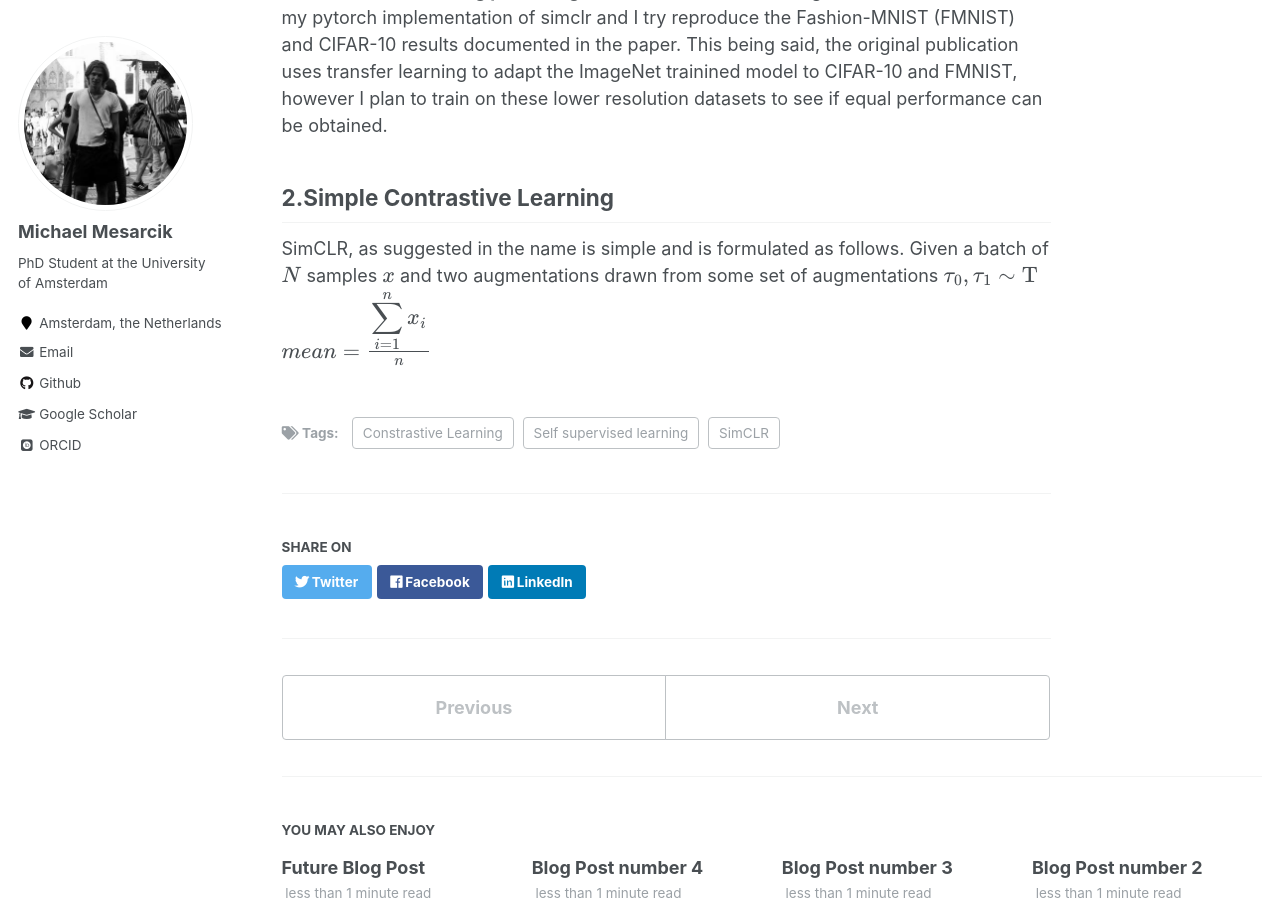
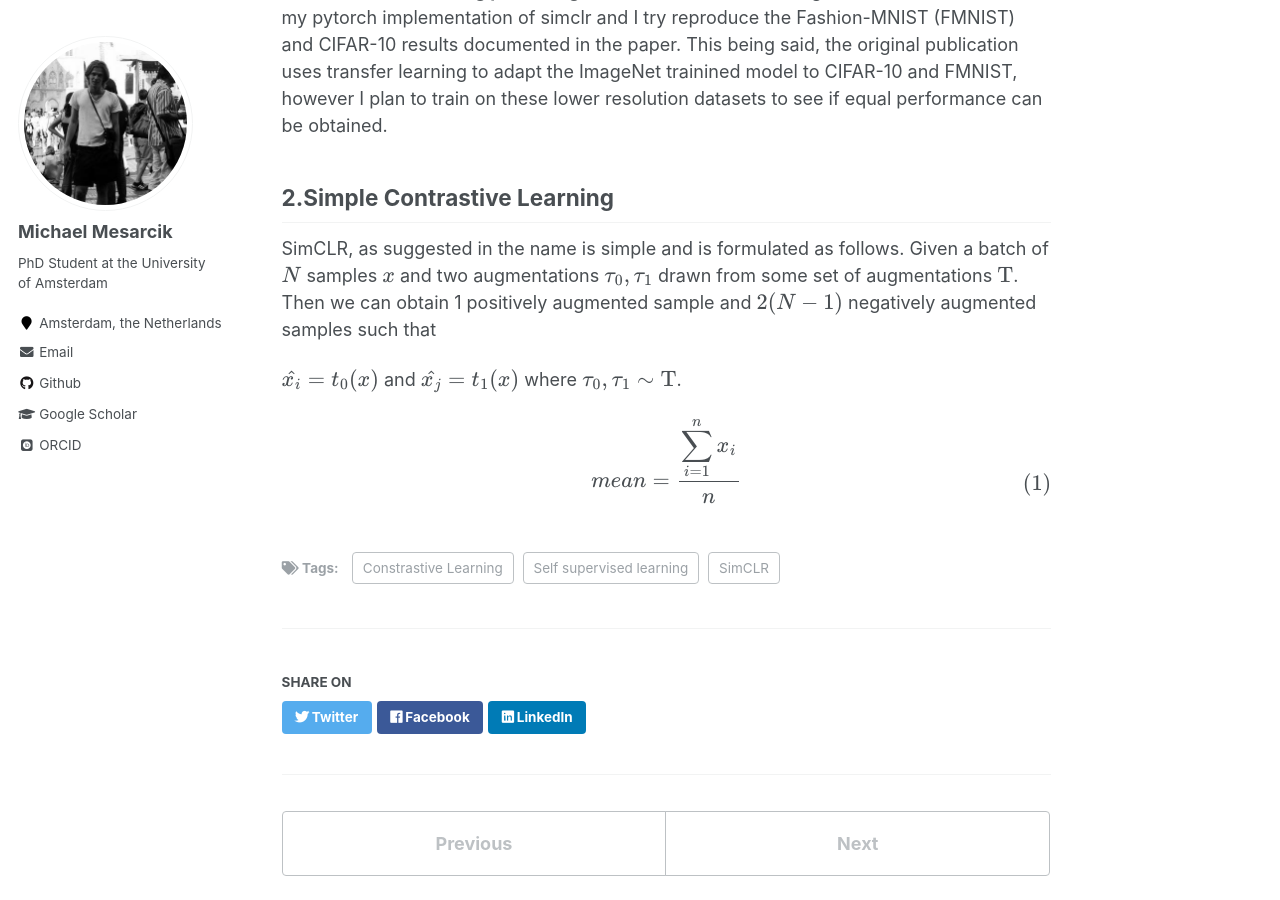
Before and after one commit to mesarcik/mesarcik.github.io, a Jekyll site: the page built from _posts/2021-12-08-blog-post-simclr.md, in a window 1280 px wide and 900 px high, scrolled down 991 px. Built offline with Jekyll 4.4.1, drawn with Linux system fonts in a browser that asks for light colours; some web fonts are replaced; formulas are drawn with MathJax 3; some of the changed text lies outside the part shown.

Commit message:
blog post updated

```diff
--- a/_posts/2021-12-08-blog-post-simclr.md
+++ b/_posts/2021-12-08-blog-post-simclr.md
@@ -33,5 +33,9 @@ In this blog post I will document my implementation, experiments and finds of th
 
 2.Simple Contrastive Learning
 ------
-SimCLR, as suggested in the name is simple and is formulated as follows. Given a batch of $$N$$ samples $$x$$ and two augmentations drawn from some set of augmentations $$\tau_0,\tau_1 \sim {\rm T}$$
+SimCLR, as suggested in the name is simple and is formulated as follows. Given a batch of $$N$$ samples $$x$$ and two augmentations $$\tau_0,\tau_1$$ drawn from some set of augmentations $$ {\rm T}$$. Then we can obtain 1 positively augmented sample and $$2(N-1)$$ negatively augmented samples such that
+
+$$\hat{x_i} = t_0(x)$$ and $$\hat{x_j} = t_1(x)$$ where $$ \tau_0, \tau_1 \sim {\rm T}$$.
+
+
 $$mean = \frac{\displaystyle\sum_{i=1}^{n} x_{i}}{n}$$
```
